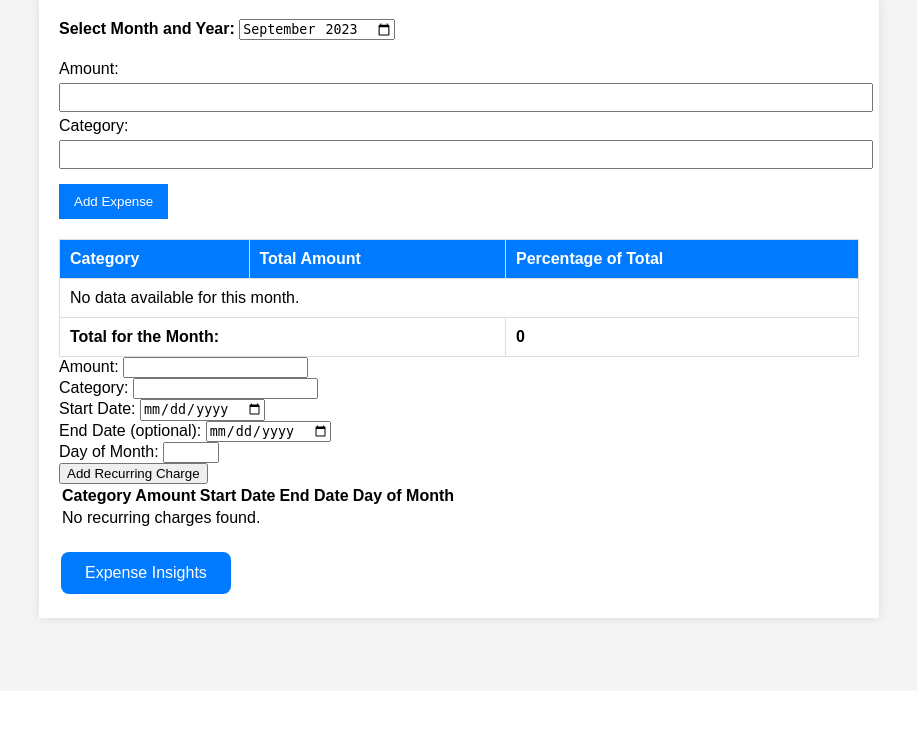
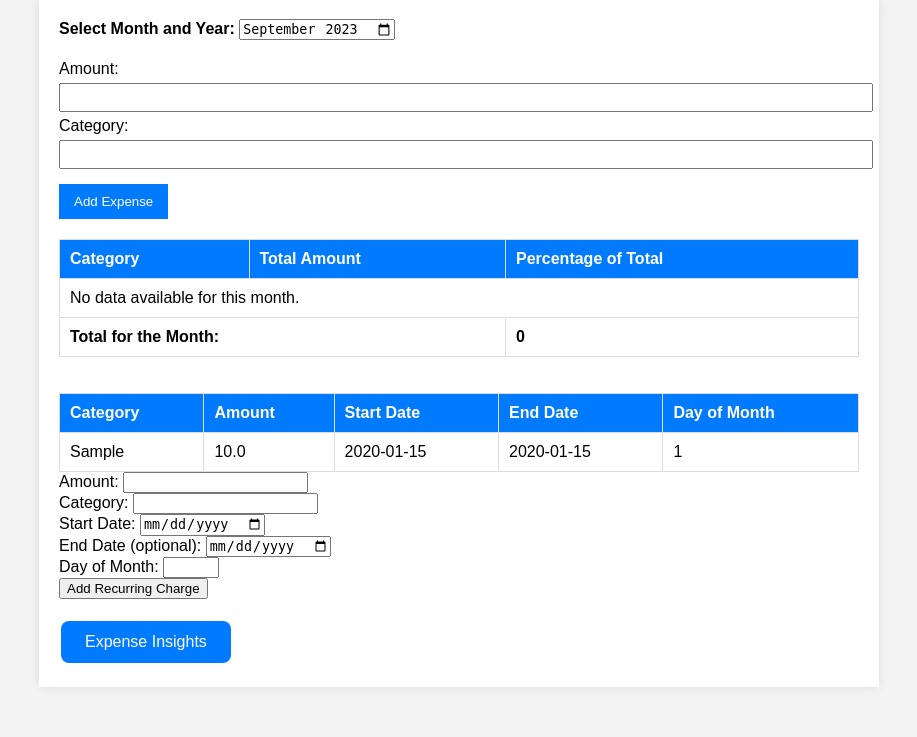
Before and after one commit to YukioRivera/expenseTracker, a Flask app: page / in a window 1280 px wide. Shown: the part 109-846 px from the top of the page, without its empty margins (181-1098 px from the left). Before the commit the page ends 734 px from the top, so only its background shows below. Run offline with Flask 2, Linux system fonts and the light colour scheme; a user stored in the database is signed in; tables that the repository leaves empty hold one stand-in row (values such as "Sample post").

Commit message:
got the recurring items to show but they are not collapsing and its in a different table. im going to try and combine recurring data and expenses into a single table

```diff
--- a/app/routes.py
+++ b/app/routes.py
@@ -70,14 +70,18 @@
     recurring_category_names = [category[0] for category in recurring_categories]
     print("recurring_category_names: ", recurring_category_names)
 
+    # Query the RecurringCharge table
+    recurring_charges = RecurringCharge.query.filter_by(user_id=current_user.id).all()
+
     return render_template(
         'index.html',
         expenses=expenses,
         total=total,
         category_percentages=category_percentages,
         desired_date=desired_date,
-        category_totals=category_totals,  # Ensure there's a comma here
-        recurring_category_names=recurring_category_names  # pass the data to the template
+        category_totals=category_totals,
+        recurring_category_names=recurring_category_names,
+        recurring_charges=recurring_charges  # pass the data to the template
     )
 
 @main.route('/expense_insights', methods=['GET'])
--- a/app/templates/index.html
+++ b/app/templates/index.html
@@ -54,35 +54,11 @@
         </tfoot>
     </table>
 
-    <!-- Recurring Charges Entry Form -->
-    <form action="/add-recurring" method="post" class="recurring-charges-form">
-        <div class="input-group">
-            <label for="recurring-amount">Amount:</label>
-            <input type="number" name="amount" id="recurring-amount" required>
-        </div>
-        <div class="input-group">
-            <label for="recurring-category">Category:</label>
-            <input type="text" name="category" id="recurring-category" required>
-        </div>
-        <div class="input-group">
-            <label for="start-date">Start Date:</label>
-            <input type="date" name="start_date" id="start-date" required>
-        </div>
-        <div class="input-group">
-            <label for="end-date">End Date (optional):</label>
-            <input type="date" name="end_date" id="end-date">
-        </div>
-        <div class="input-group">
-            <label for="day-of-month">Day of Month:</label>
-            <input type="number" name="day_of_month" id="day-of-month" min="1" max="31" required>
-        </div>
-        <div class="input-group">
-            <button type="submit">Add Recurring Charge</button>
-        </div>
-    </form>
+    <br>
+    <br>
 
     <!-- Recurring Charges Table -->
-    <table class="recurring-charges-table">
+    <table class="expenses-table">
         <thead>
             <tr>
                 <th>Category</th>
@@ -111,6 +87,33 @@
         </tbody>
     </table>
 
+    <!-- Recurring Charges Entry Form -->
+    <form action="/add-recurring" method="post" class="recurring-charges-form">
+        <div class="input-group">
+            <label for="recurring-amount">Amount:</label>
+            <input type="number" name="amount" id="recurring-amount" required>
+        </div>
+        <div class="input-group">
+            <label for="recurring-category">Category:</label>
+            <input type="text" name="category" id="recurring-category" required>
+        </div>
+        <div class="input-group">
+            <label for="start-date">Start Date:</label>
+            <input type="date" name="start_date" id="start-date" required>
+        </div>
+        <div class="input-group">
+            <label for="end-date">End Date (optional):</label>
+            <input type="date" name="end_date" id="end-date">
+        </div>
+        <div class="input-group">
+            <label for="day-of-month">Day of Month:</label>
+            <input type="number" name="day_of_month" id="day-of-month" min="1" max="31" required>
+        </div>
+        <div class="input-group">
+            <button type="submit">Add Recurring Charge</button>
+        </div>
+    </form>
+
     <br>
     <!-- Button that will link to new page, expense insights -->
     <a href="{{ url_for('main.expense_insights') }}" class="btn-expense-insights">Expense Insights</a>
```
